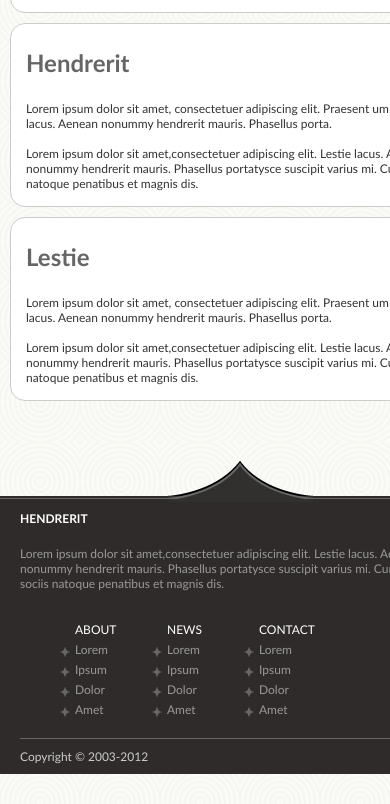
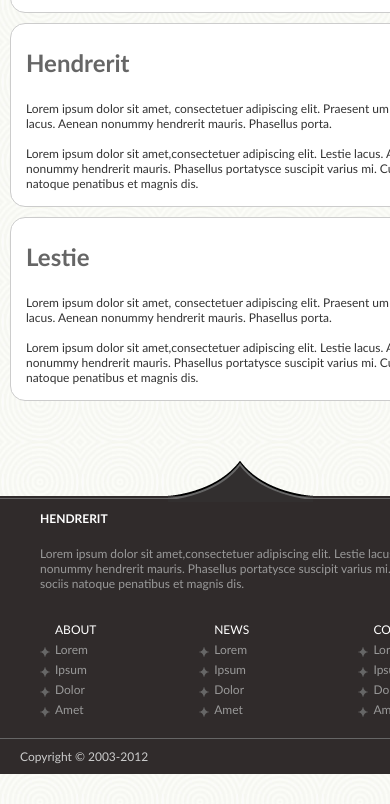
Before and after one commit to mikezero84/Angry-Angler, a plain HTML site: page index.html in a window 390 px wide. Shown: the part 1318-2122 px from the top of the page. Drawn offline with Linux system fonts and the light colour scheme; files whose address does not match are found by name.

Commit message:
Ajustes Movil

```diff
--- a/css/style.css
+++ b/css/style.css
@@ -406,7 +406,19 @@ article, aside, details, figcaption, figure, footer, header, hgroup, menu, nav,
 	}
 
 	.footer .content {
-		margin:0;
+		margin:0 0!important;
+		left: 0px;
+		position: relative;
+	}
+
+	.footer .block{
+		left: 40px;
+    	position: relative;
+    	width: 400px;
+	}
+
+	.footer ul.menu{
+		width: 24%;
 	}
 
 	.footer .copy{
```
